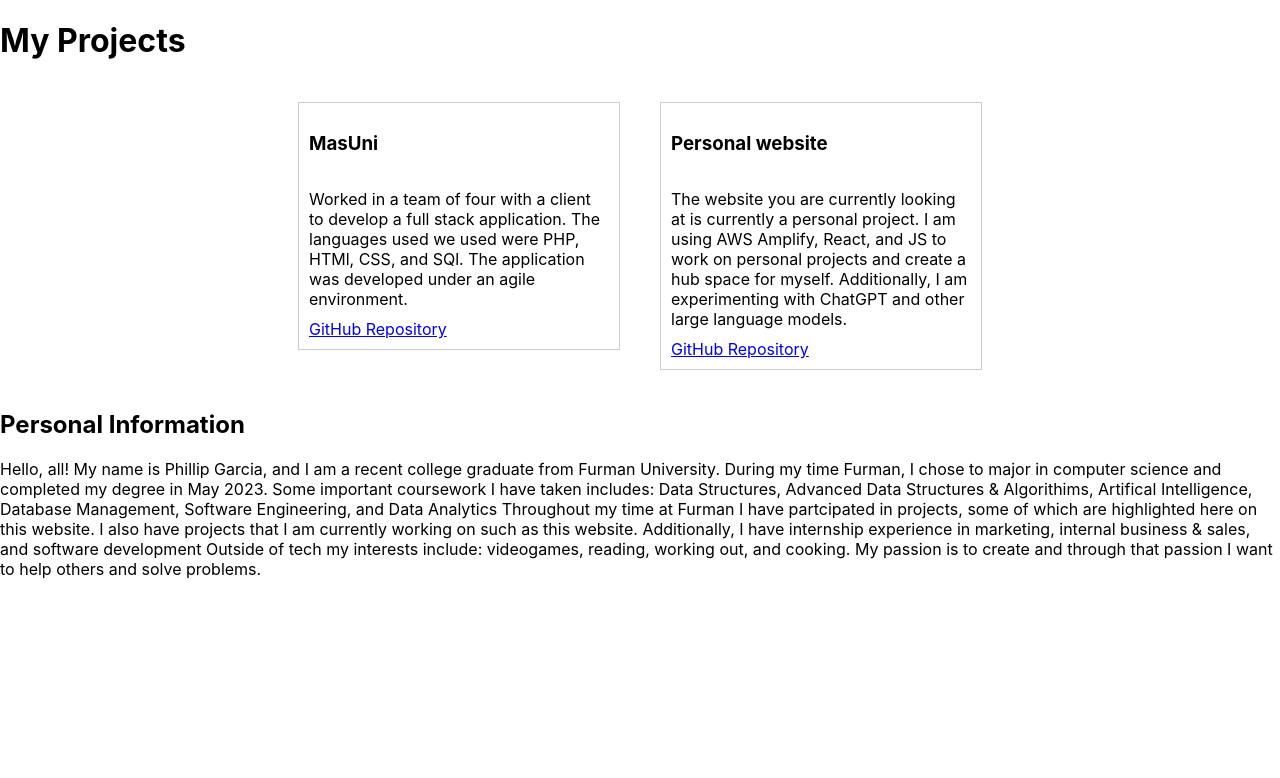
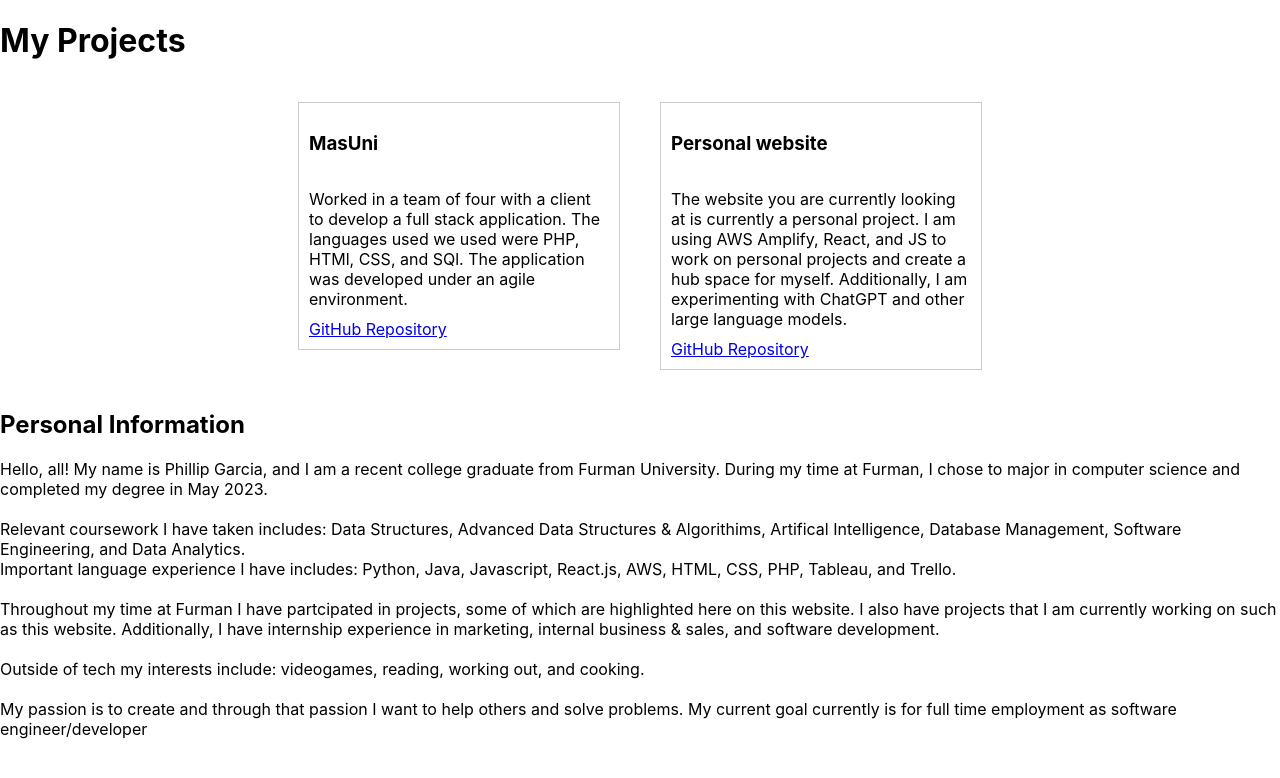
Before and after one commit to phillipgarcia12/amplifyapp, a React (Create React App) app: page / in a window 1280 px wide. Shown: the top 778 px of the page. Built offline with nearby package versions, Linux system fonts and the light colour scheme.

Commit message:
Changed information in personal Section:

```diff
--- a/src/personalSection.js
+++ b/src/personalSection.js
@@ -6,12 +6,24 @@ const PersonalSection = () => {
       <h2>Personal Information</h2>
       <p>
         Hello, all! My name is Phillip Garcia, and I am a recent college graduate from Furman University.
-        During my time Furman, I chose to major in computer science and completed my degree in May 2023.
-        Some important coursework I have taken includes: Data Structures, Advanced Data Structures & Algorithims, Artifical Intelligence, Database Management, Software Engineering, and Data Analytics
-        Throughout my time at Furman I have partcipated in projects, some of which are highlighted here on this website. I also have projects that I am currently working on such as this website.
-        Additionally, I have internship experience in marketing, internal business & sales, and software development
+        During my time at Furman, I chose to major in computer science and completed my degree in May 2023.
+        <br></br>
+        <br></br>
+        Relevant coursework I have taken includes: Data Structures, Advanced Data Structures & Algorithims, Artifical Intelligence, Database Management, Software Engineering, and Data Analytics.
+        <br></br>
+        Important language experience I have includes: Python, Java, Javascript, React.js, AWS, HTML, CSS, PHP, Tableau, and Trello.
+        <br></br>
+        <br></br>
+        Throughout my time at Furman I have partcipated in projects, some of which are highlighted here on this website.  I also have projects that I am currently working on such as this website.
+        Additionally, I have internship experience in marketing, internal business & sales, and   software development.
+        <br></br>
+        <br></br>
         Outside of tech my interests include: videogames, reading, working out, and cooking.
+        <br></br>
+        <br></br>
         My passion is to create and through that passion I want to help others and solve problems.
+        My current goal currently is for full time employment as software engineer/developer
+
       </p>
     </div>
   );
```
